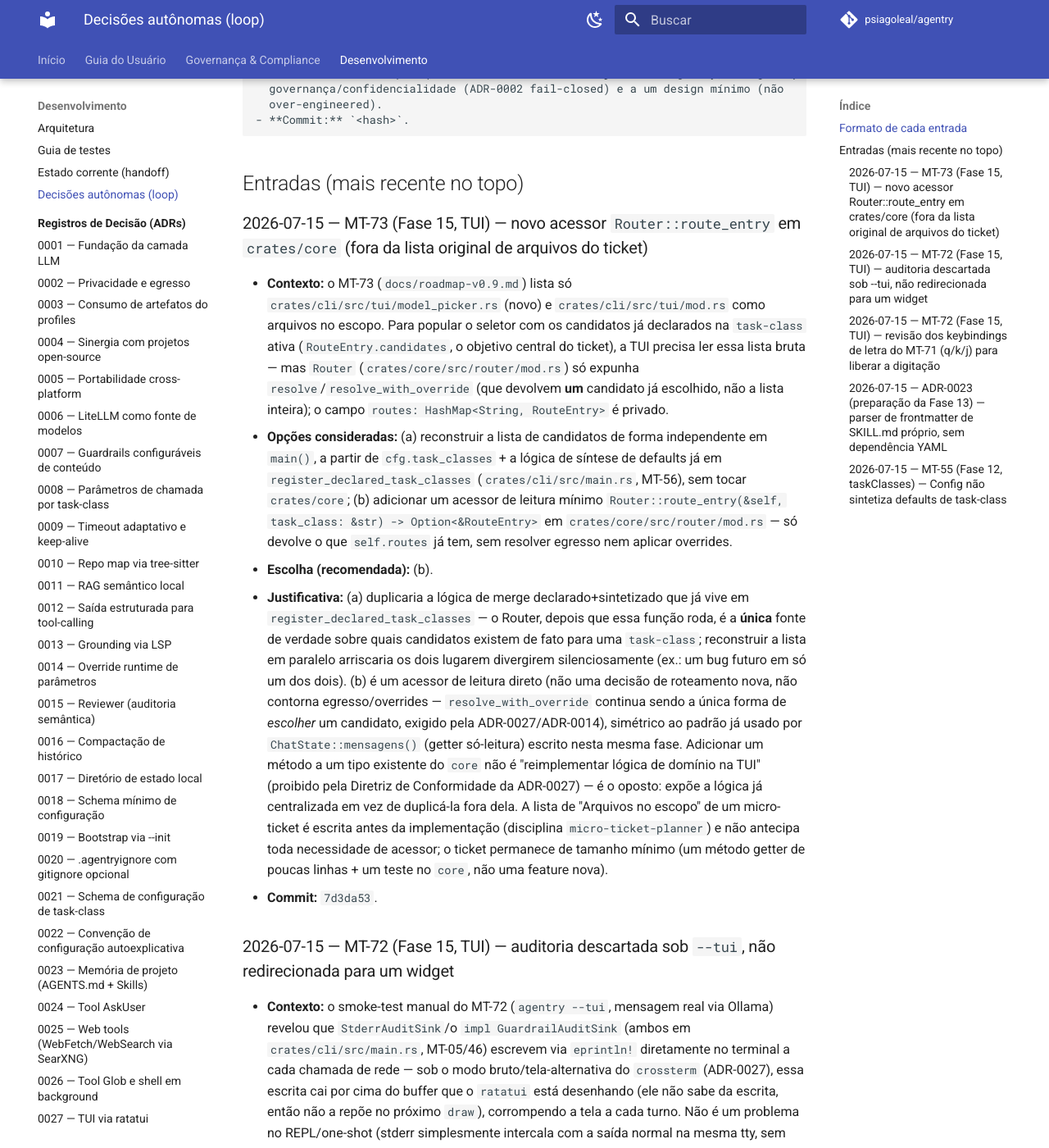
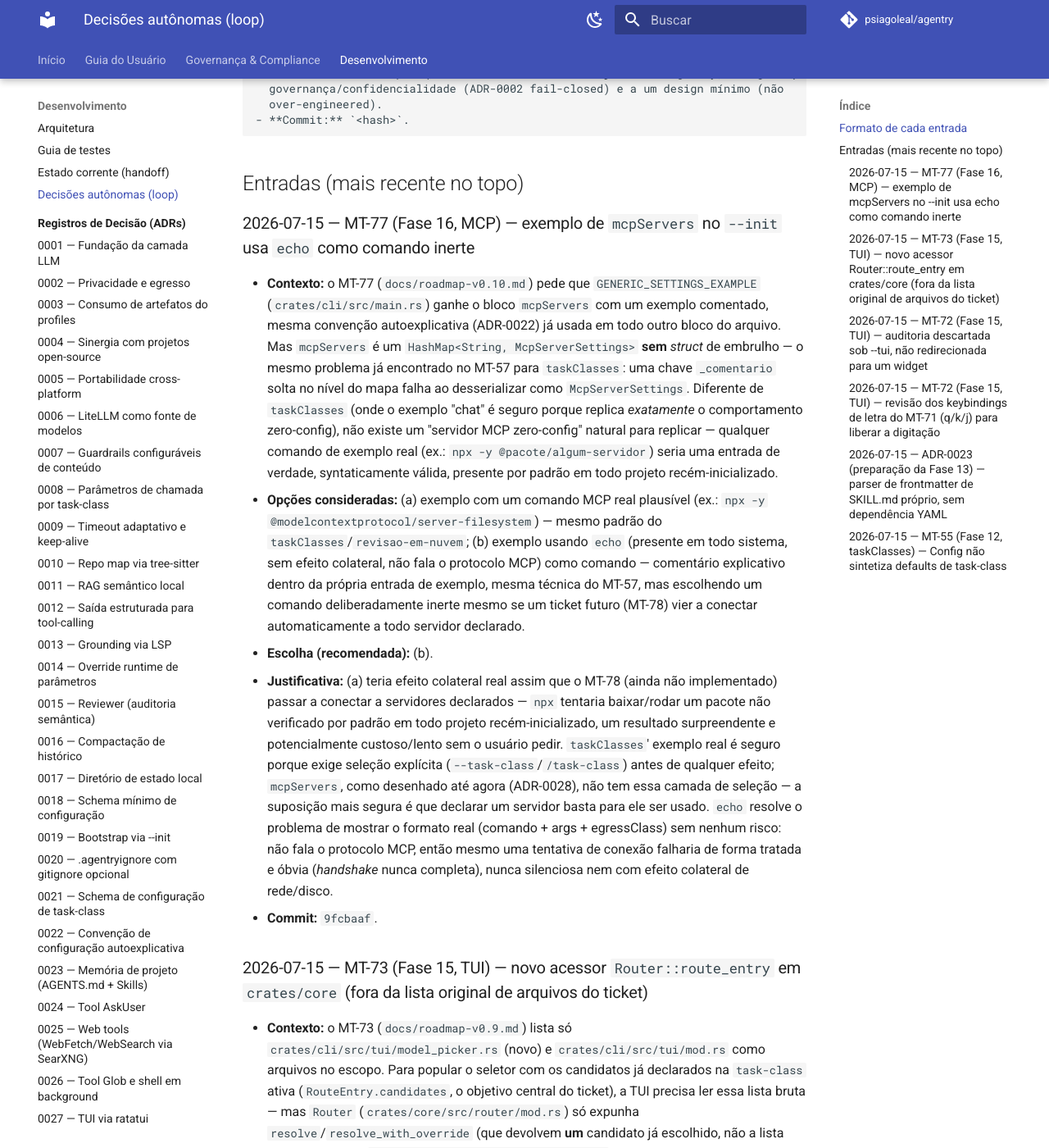
Before and after one commit to psiagoleal/agentry, an MkDocs documentation site: the page built from docs/decisoes-autonomas.md, in a window 1280 px wide and 1400 px high, scrolled down 588 px. Shown: the whole window at 82% size. Built offline with MkDocs 1.6.1 and Material for MkDocs 9.7.7, drawn with Linux system fonts in a browser that asks for light colours; comment, search, counter and statistics services are not loaded.

Commit message:
docs(handoff): marca MT-77 concluído; próximo passo é o MT-78

````diff
--- a/docs/CURRENT-STATE.md
+++ b/docs/CURRENT-STATE.md
@@ -9,7 +9,7 @@
 
 - **Data:** 2026-07-15
 - **Branch:** `main`
-- **Commit:** `82c4785`
+- **Commit:** `9fcbaaf`
 - **Fase:** Roadmap v0.1..v0.4 **fechados/imutáveis**; **Fase 10 concluída** (LiteLLM).
   **Execução autônoma em andamento** (`/loop /implementar-roadmap`, modelo Sonnet 5) — ver
   `docs/decisoes-autonomas.md` para decisões tomadas sozinho (**5 decisões registradas** até a
@@ -61,6 +61,20 @@
   mesmo `PermissionGate` de sempre. `docs/roadmap-v0.10.md` detalha os 5 tickets (MT-77..81 —
   numeração retoma do MT-77, livre desde que o *widget* de lista de tarefas foi descartado na
   preparação da Fase 15). Pronta para começar a implementação a partir do MT-77.
+
+  **MT-77 concluído** — primeiro ticket de implementação da Fase 16: `rmcp` adicionado a
+  `crates/core/Cargo.toml` (só `client`+`transport-child-process`, ainda não usado em código
+  Rust — mesmo padrão de MT-55/56 já usado para `taskClasses`, schema antes de consumo). Novo
+  bloco `mcpServers` em `agentry.settings.json`: `McpServerSettings { command, args,
+  egressClass }`, `egress_class` sempre obrigatória, rejeitada em `Settings::from_json_str`
+  quando diferente de `local-only` (`ConfigError::McpServerEgressNotSupported`) — antes mesmo
+  do merge entre camadas, nunca conectada. `merge_mcp_servers` substitui a entrada inteira por
+  nome (não mescla campo a campo como `taskClasses` — sem semântica clara de herdar só parte
+  de "como spawnar este servidor"). Exemplo `--init` usa `echo` como comando inerte (decisão
+  registrada em `docs/decisoes-autonomas.md`: `mcpServers` não tem a mesma camada de seleção
+  explícita que torna os exemplos reais de `taskClasses` seguros). 6 testes novos + teste do
+  exemplo `--init` estendido. Smoke-test manual: `--init` gera o bloco corretamente, JSON
+  válido; carregar a config gerada e rodar uma tarefa real não falha.
 
   **MT-70 concluído** — primeiro ticket de implementação da Fase 15: `ratatui` (feature
   `crossterm`, `default-features = false` para árvore de dependências mínima) adicionada a
@@ -1143,17 +1157,35 @@
   lista de tarefas foi descartado na preparação da Fase 15). `mkdocs build --strict` limpo.
   Nenhuma mudança de código.
 
+- [x] **MT-77** — `rmcp` adicionado a `crates/core/Cargo.toml` (só *features*
+  `client`+`transport-child-process`, `default-features = false`), ainda não usado em código
+  Rust nesta ticket (mesmo padrão de MT-55/56: schema antes de consumo). Novo bloco
+  `mcpServers` em `agentry.settings.json`: `McpServerSettings { command, args, egressClass }`
+  (`crates/core/src/config/mod.rs`) — `command` obrigatório, `args` *default* vazio,
+  `egressClass` sempre obrigatória (nunca inferida, ADR-0002), validada como `local-only` já
+  em `Settings::from_json_str` (novo `ConfigError::McpServerEgressNotSupported`, rejeitado
+  antes do merge entre camadas, nunca conectado). `merge_mcp_servers` substitui a entrada
+  inteira por nome (não mescla campo a campo como `taskClasses`). `GENERIC_SETTINGS_EXAMPLE`
+  ganha o bloco com um servidor de exemplo usando `echo` como comando inerte — decisão
+  registrada em `docs/decisoes-autonomas.md` (`mcpServers` não tem a camada de seleção
+  explícita que torna os exemplos reais de `taskClasses` seguros; um comando MCP real como
+  `npx` teria efeito colateral assim que um ticket futuro conectar a servidores declarados).
+  6 testes novos + teste do exemplo `--init` estendido.
+
+  Smoke-test manual do binário `--release`: `--init` gera o bloco `mcpServers` corretamente
+  (JSON válido, `echo` como comando de exemplo); carregar a config gerada e rodar uma tarefa
+  real não falha (bloco presente mas inerte, nada ainda o consome).
+
 **Em andamento:** nada pendente — árvore de trabalho limpa, tudo commitado.
 
-**Próximo passo:** **MT-77** (`docs/roadmap-v0.10.md`, `Cargo.toml`, `crates/core/Cargo.toml`,
-`crates/core/src/config/mod.rs`, `crates/cli/src/main.rs`) — adoção `rmcp` (só *features*
-`client`+`transport-child-process`) + novo schema `mcpServers` em `agentry.settings.json`
-(mapa nome→`{command, args, egressClass}`, vazio por padrão; `egressClass` diferente de
-`local-only` é `ConfigError` tratado), primeiro ticket da Fase 16. Outros itens em aberto, sem
-ticket: deploy do site MkDocs (GitHub Pages) — decisão explícita do usuário de não fazer
-ainda; CI multi-SO ainda não observado verde (falta um push que dispare a matriz); backlog
-independente do `ai-coding-agent-profiles` (ADRs 0001-0005 — RTK/OKF pendentes de reanálise de
-maturidade,
+**Próximo passo:** **MT-78** (`docs/roadmap-v0.10.md`, novo `crates/core/src/mcp/mod.rs`) —
+cliente MCP: spawna cada servidor declarado via `rmcp::transport::child_process::
+TokioChildProcess`, completa o *handshake* (`ServiceExt::serve`) e lista as tools
+(`list_tools()`); mesmo padrão de ciclo de vida de `LspClient` (`Drop` mata o subprocesso como
+rede de segurança), segundo ticket da Fase 16. Outros itens em aberto, sem ticket: deploy do
+site MkDocs (GitHub Pages) — decisão explícita do usuário de não fazer ainda; CI multi-SO
+ainda não observado verde (falta um push que dispare a matriz); backlog independente do
+`ai-coding-agent-profiles` (ADRs 0001-0005 — RTK/OKF pendentes de reanálise de maturidade,
 perfis base+overlay/skills executáveis/config de serviços pendentes de validação de
 implementação).
 
@@ -1174,6 +1206,7 @@ implementação).
 
 | Data | Commit | Resumo | MT |
 |------|--------|--------|----|
+| 2026-07-15 | `9fcbaaf` | MT-77: adoção rmcp + schema mcpServers na configuração | MT-77 |
 | 2026-07-15 | `82c4785` | ADR-0028: cliente MCP via rmcp (autorizado pelo mantenedor); prepara a Fase 16 | — |
 | 2026-07-15 | `eeae714` | MT-76: documentação (usuário) — ADR-0027 -> Accepted (fecha a Fase 15) | MT-76 |
 | 2026-07-15 | `ba11489` | MT-75: visualizador de diff (modal) para fs_write/fs_edit sob ask | MT-75 |
--- a/docs/decisoes-autonomas.md
+++ b/docs/decisoes-autonomas.md
@@ -26,6 +26,37 @@ escolha feita sozinho.
 ```
 
 ## Entradas (mais recente no topo)
+
+### 2026-07-15 — MT-77 (Fase 16, MCP) — exemplo de `mcpServers` no `--init` usa `echo` como comando inerte
+- **Contexto:** o MT-77 (`docs/roadmap-v0.10.md`) pede que `GENERIC_SETTINGS_EXAMPLE`
+  (`crates/cli/src/main.rs`) ganhe o bloco `mcpServers` com um exemplo comentado, mesma
+  convenção autoexplicativa (ADR-0022) já usada em todo outro bloco do arquivo. Mas
+  `mcpServers` é um `HashMap<String, McpServerSettings>` **sem** *struct* de embrulho — o
+  mesmo problema já encontrado no MT-57 para `taskClasses`: uma chave `_comentario` solta no
+  nível do mapa falha ao desserializar como `McpServerSettings`. Diferente de `taskClasses`
+  (onde o exemplo "chat" é seguro porque replica *exatamente* o comportamento zero-config),
+  não existe um "servidor MCP zero-config" natural para replicar — qualquer comando de exemplo
+  real (ex.: `npx -y @pacote/algum-servidor`) seria uma entrada de verdade, syntaticamente
+  válida, presente por padrão em todo projeto recém-inicializado.
+- **Opções consideradas:**
+  (a) exemplo com um comando MCP real plausível (ex.: `npx -y
+  @modelcontextprotocol/server-filesystem`) — mesmo padrão do `taskClasses`/`revisao-em-nuvem`;
+  (b) exemplo usando `echo` (presente em todo sistema, sem efeito colateral, não fala o
+  protocolo MCP) como comando — comentário explicativo dentro da própria entrada de exemplo,
+  mesma técnica do MT-57, mas escolhendo um comando deliberadamente inerte mesmo se um ticket
+  futuro (MT-78) vier a conectar automaticamente a todo servidor declarado.
+- **Escolha (recomendada):** (b).
+- **Justificativa:** (a) teria efeito colateral real assim que o MT-78 (ainda não implementado)
+  passar a conectar a servidores declarados — `npx` tentaria baixar/rodar um pacote não
+  verificado por padrão em todo projeto recém-inicializado, um resultado surpreendente e
+  potencialmente custoso/lento sem o usuário pedir. `taskClasses`' exemplo real é seguro
+  porque exige seleção explícita (`--task-class`/`/task-class`) antes de qualquer efeito;
+  `mcpServers`, como desenhado até agora (ADR-0028), não tem essa camada de seleção — a
+  suposição mais segura é que declarar um servidor basta para ele ser usado. `echo` resolve o
+  problema de mostrar o formato real (comando + args + egressClass) sem nenhum risco: não fala
+  o protocolo MCP, então mesmo uma tentativa de conexão falharia de forma tratada e óbvia
+  (*handshake* nunca completa), nunca silenciosa nem com efeito colateral de rede/disco.
+- **Commit:** `9fcbaaf`.
 
 ### 2026-07-15 — MT-73 (Fase 15, TUI) — novo acessor `Router::route_entry` em `crates/core` (fora da lista original de arquivos do ticket)
 - **Contexto:** o MT-73 (`docs/roadmap-v0.9.md`) lista só `crates/cli/src/tui/model_picker.rs`
````
Also changed, not shown: docs/roadmap-v0.10.md (+1 -1 lines).
